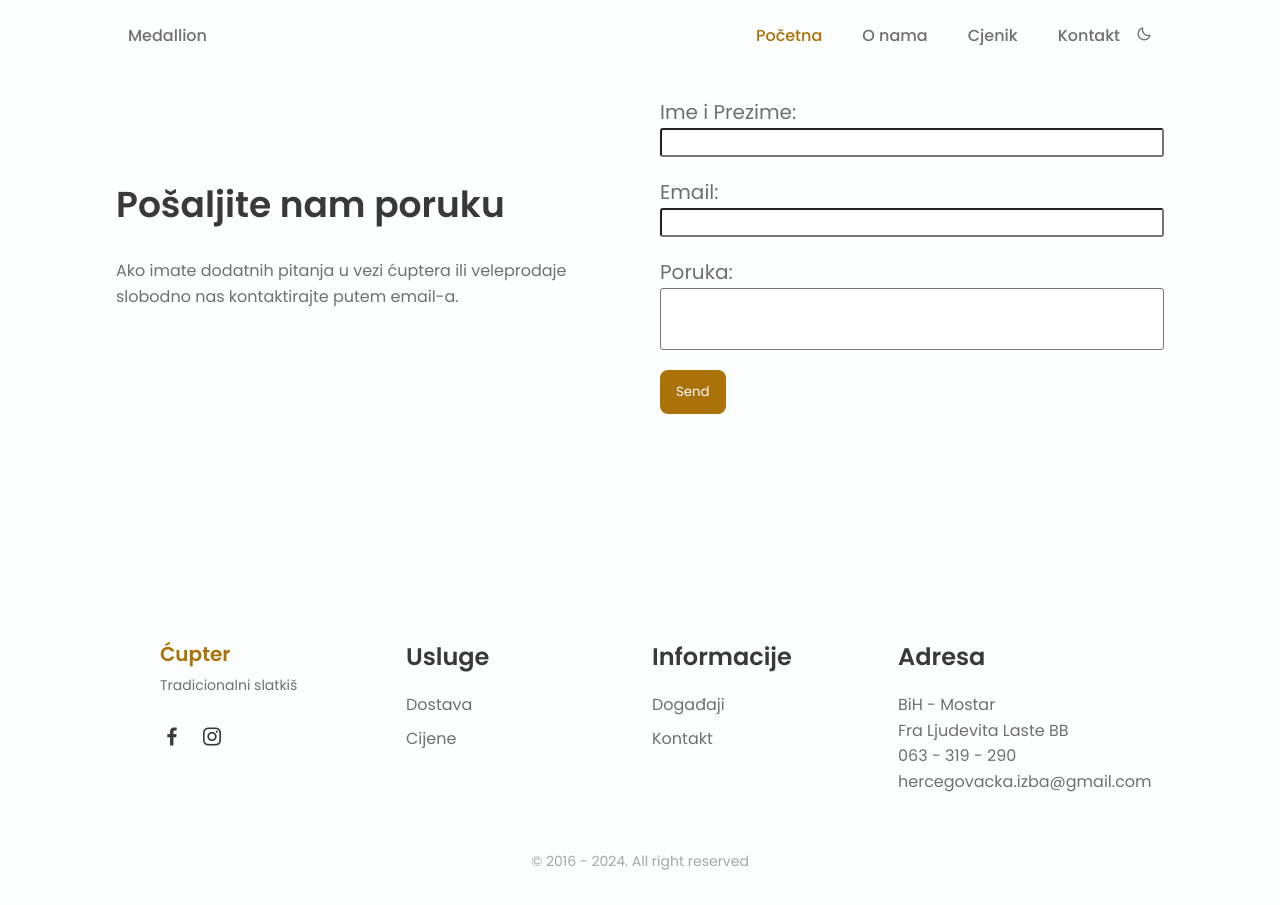
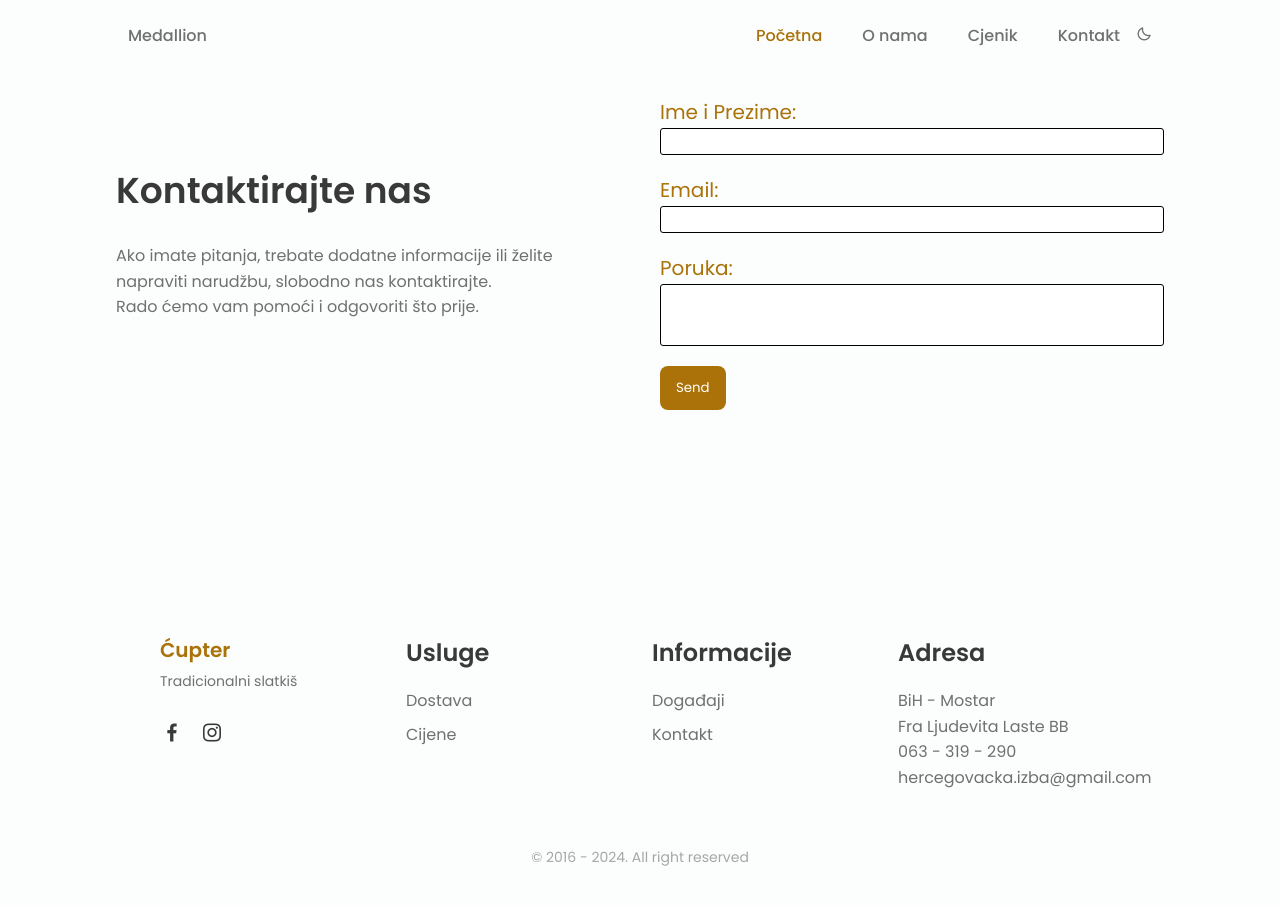
Before and after one commit to OnlyMatia/cupterv2, a React (Vite) app: page /contact in a window 1280 px wide. Built offline with nearby package versions, Linux system fonts and the light colour scheme.

Commit message:
edited css for contactForm inputs

```diff
--- a/src/assets/pages/Contact.tsx
+++ b/src/assets/pages/Contact.tsx
@@ -5,8 +5,8 @@ const Contact = () => {
     <section className="contact" >
 
       <div className="contactText">
-        <h2 className="section-title contact__initial">Pošaljite nam poruku</h2>
-        <p className="contact__description">Ako imate dodatnih pitanja u vezi ćuptera ili veleprodaje slobodno nas kontaktirajte putem email-a.</p>
+        <h2 className="section-title contact__initial">Kontaktirajte nas  </h2>
+        <p className="contact__description">Ako imate pitanja, trebate dodatne informacije ili želite napraviti narudžbu, slobodno nas kontaktirajte. <br /> Rado ćemo vam pomoći i odgovoriti što prije.</p>
       </div>
 
       <ContactForm />
--- a/src/index.css
+++ b/src/index.css
@@ -493,12 +493,14 @@ img{
 .formLabel {
   display: block;
   font-size: var(--h3-font-size);
+  color: var(--first-color);
 }
 
 .formInput {
   display: block;
   width: 100%;
   box-sizing: border-box;
+  border: 1px solid black;
 }
 
 .smallInput {
```
